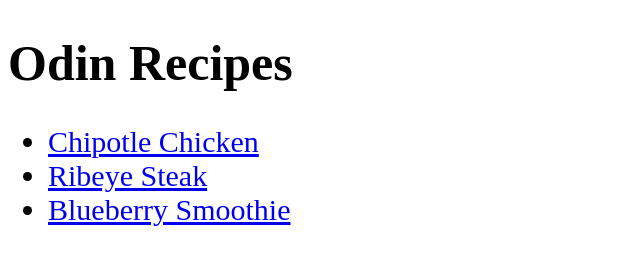
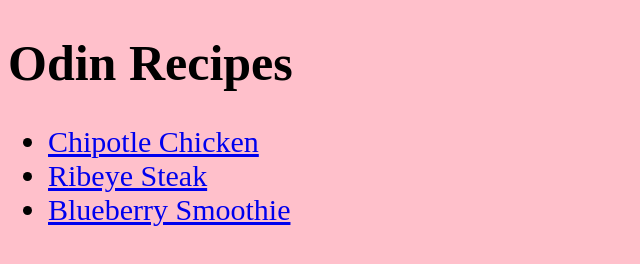
Before and after one commit to thedunkman/odin-recipes, a plain HTML site: page index.html in a window 1280 px wide. Shown: the whole page, without its empty margins (0-640 px from the left). Drawn offline with Linux system fonts and the light colour scheme.

Commit message:
add pink  background color to page

```diff
--- a/index.html
+++ b/index.html
@@ -6,7 +6,7 @@
         <link rel="stylesheet" href="style.css"/>
     </head>
 
-    <body>
+    <body class="main-page-bg">
         <h1 class="odin-recipes">Odin Recipes</h1>
         <ul class="recipe-list">
             <li><a href="./recipes/chipotle-chicken.html">Chipotle Chicken</a></li>
```
